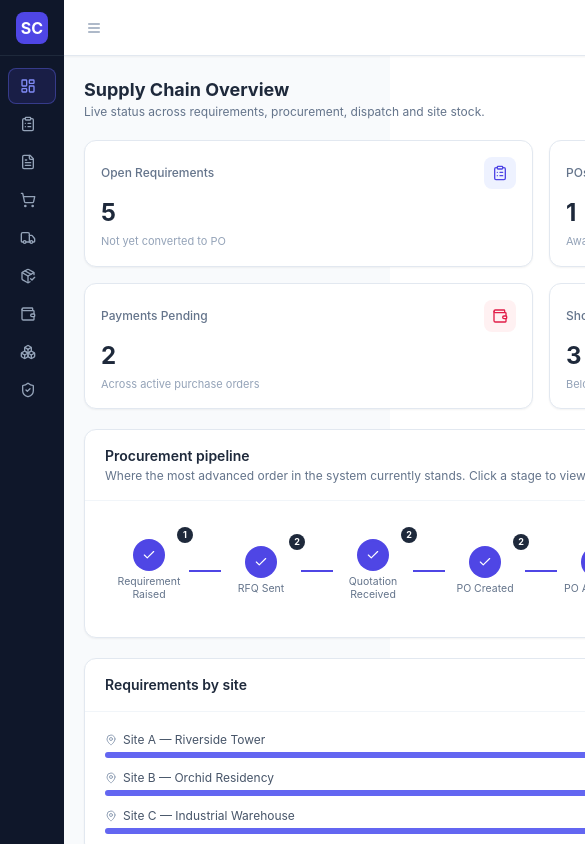
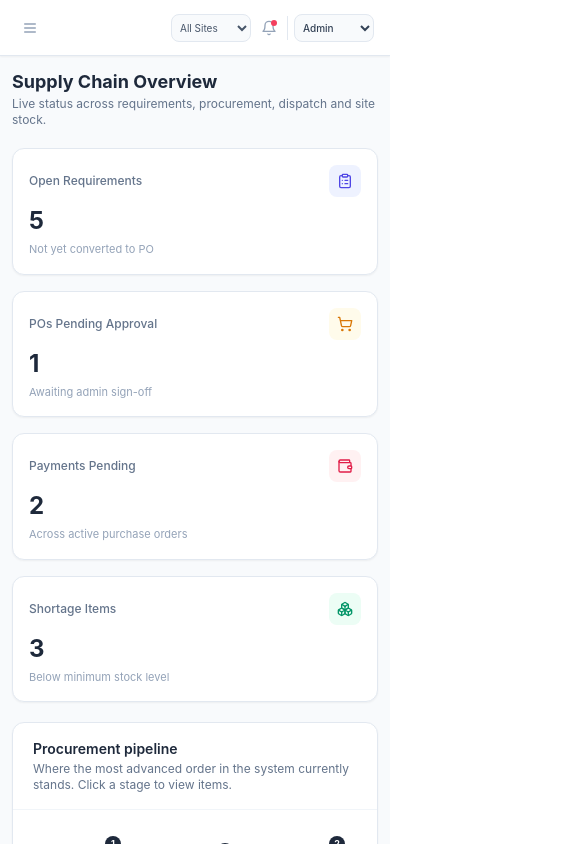
Before and after one commit to AtulMachal/Supply_Chain_Management, a React (Vite) app: page / in a window 390 px wide. Shown: the top 844 px of the page, 585 px wide, since content can reach past the window. Built offline with nearby package versions, Linux system fonts and the light colour scheme.

Commit message:
feat: make application responsive on mobile

```diff
--- a/src/App.jsx
+++ b/src/App.jsx
@@ -52,10 +52,17 @@ export default function App() {
   ];
 
   return (
-    <div className="flex h-full min-h-[720px] w-full bg-slate-50 text-slate-800" style={{ fontFamily: "Inter, ui-sans-serif, system-ui" }}>
-      <Sidebar sidebarOpen={sidebarOpen} page={page} setPage={setPage} role={role} NAV={NAV} />
+    <div className="flex h-[100dvh] w-full overflow-hidden bg-slate-50 text-slate-800" style={{ fontFamily: "Inter, ui-sans-serif, system-ui" }}>
+      {/* Mobile overlay */}
+      {sidebarOpen && (
+        <div
+          className="fixed inset-0 z-30 bg-slate-900/50 md:hidden"
+          onClick={() => setSidebarOpen(false)}
+        />
+      )}
+      <Sidebar sidebarOpen={sidebarOpen} setSidebarOpen={setSidebarOpen} page={page} setPage={setPage} role={role} NAV={NAV} />
 
-      <div className="flex min-h-0 flex-1 flex-col">
+      <div className="flex min-h-0 min-w-0 flex-1 flex-col">
         <Topbar
           setSidebarOpen={setSidebarOpen}
           siteFilter={siteFilter}
@@ -64,7 +71,7 @@ export default function App() {
           setRole={setRole}
         />
 
-        <main className="min-h-0 flex-1 overflow-y-auto p-5">
+        <main className="min-h-0 flex-1 overflow-y-auto p-3 sm:p-5">
           {page === "dashboard" && <Dashboard requirements={requirements} pos={pos} stock={stock} siteFilter={siteFilter} setPage={setPage} />}
           {page === "requirements" && (perms.requirements ? (
             <RequirementsPage requirements={requirements} setRequirements={setRequirements} siteFilter={siteFilter} />
--- a/src/components/common/Card.jsx
+++ b/src/components/common/Card.jsx
@@ -1,9 +1,9 @@
 import React from "react";
 export default function Card({ title, subtitle, right, children, className = "" }) {
   return (
-    <div className={`rounded-xl border border-slate-200 bg-white shadow-sm ${className}`}>
+    <div className={`min-w-0 rounded-xl border border-slate-200 bg-white shadow-sm ${className}`}>
       {(title || right) && (
-        <div className="flex items-center justify-between border-b border-slate-100 px-5 py-4">
+        <div className="flex flex-col sm:flex-row items-start sm:items-center justify-between gap-3 sm:gap-0 border-b border-slate-100 px-5 py-4">
           <div>
             {title && <h3 className="text-sm font-semibold text-slate-800">{title}</h3>}
             {subtitle && <p className="mt-0.5 text-xs text-slate-500">{subtitle}</p>}
--- a/src/components/layout/Sidebar.jsx
+++ b/src/components/layout/Sidebar.jsx
@@ -1,9 +1,16 @@
 import React from "react";
 import { Lock } from "lucide-react";
 
-export default function Sidebar({ sidebarOpen, page, setPage, role, NAV }) {
+export default function Sidebar({ sidebarOpen, setSidebarOpen, page, setPage, role, NAV }) {
+  const handleNavClick = (key) => {
+    setPage(key);
+    if (window.innerWidth < 768) {
+      setSidebarOpen(false);
+    }
+  };
+
   return (
-    <aside className={`${sidebarOpen ? "w-64" : "w-16"} shrink-0 bg-slate-900 transition-all duration-200 relative z-20`}>
+    <aside className={`fixed inset-y-0 left-0 z-40 flex flex-col shrink-0 transform bg-slate-900 transition-transform duration-200 md:relative md:translate-x-0 ${sidebarOpen ? "translate-x-0 w-64" : "-translate-x-full md:w-16"}`}>
       <div className="flex h-14 items-center gap-2 border-b border-slate-800 px-4">
         <div className="flex h-8 w-8 shrink-0 items-center justify-center rounded-lg bg-indigo-600 font-bold text-white">SC</div>
         {sidebarOpen && <span className="truncate text-sm font-semibold text-white">SupplyLine</span>}
@@ -15,7 +22,7 @@ export default function Sidebar({ sidebarOpen, page, setPage, role, NAV }) {
           return (
             <button
               key={n.key}
-              onClick={() => setPage(n.key)}
+              onClick={() => handleNavClick(n.key)}
               className={`group relative flex w-full items-center gap-3 rounded-lg px-3 py-2.5 text-left text-sm transition-colors
                 ${active ? "bg-indigo-600/15 text-white ring-1 ring-inset ring-indigo-500/40" : "text-slate-400 hover:bg-slate-800 hover:text-slate-200"}`}
             >
@@ -38,7 +45,7 @@ export default function Sidebar({ sidebarOpen, page, setPage, role, NAV }) {
           return (
             <button
               key={n.key}
-              onClick={() => setPage(n.key)}
+              onClick={() => handleNavClick(n.key)}
               className={`group relative flex w-full items-center gap-3 rounded-lg px-3 py-2.5 text-left text-sm transition-colors
                 ${active ? "bg-indigo-600/15 text-slate-400 ring-1 ring-inset ring-indigo-500/40" : "text-slate-600 hover:bg-slate-800/50 hover:text-slate-400"}`}
             >
--- a/src/components/layout/Topbar.jsx
+++ b/src/components/layout/Topbar.jsx
@@ -12,26 +12,26 @@ export default function Topbar({ setSidebarOpen, siteFilter, setSiteFilter, role
         <Search className="pointer-events-none absolute left-2.5 top-2.5 h-3.5 w-3.5 text-slate-400" />
         <input placeholder="Search PO, requirement, vendor…" className="w-full rounded-lg border border-slate-200 bg-slate-50 py-1.5 pl-8 pr-3 text-xs outline-none focus:border-indigo-400 focus:bg-white focus:ring-1 focus:ring-indigo-400" />
       </div>
-      <div className="ml-auto flex items-center gap-3">
+      <div className="ml-auto flex items-center gap-1.5 sm:gap-3">
         <select
           value={siteFilter}
           onChange={(e) => setSiteFilter(e.target.value)}
-          className="hidden rounded-lg border border-slate-200 bg-slate-50 px-2.5 py-1.5 text-xs text-slate-600 outline-none focus:border-indigo-400 md:block"
+          className="w-20 sm:w-auto rounded-lg border border-slate-200 bg-slate-50 px-1 sm:px-2 py-1.5 text-[10px] sm:text-xs text-slate-600 outline-none focus:border-indigo-400"
         >
           <option value="ALL">All Sites</option>
           {SITES.map((s) => <option key={s.id} value={s.id}>{s.name}</option>)}
         </select>
-        <button className="relative rounded-lg p-1.5 text-slate-400 hover:bg-slate-100">
+        <button className="relative rounded-lg p-1 sm:p-1.5 text-slate-400 hover:bg-slate-100">
           <Bell className="h-4 w-4" />
           <span className="absolute right-1 top-1 h-1.5 w-1.5 rounded-full bg-rose-500" />
         </button>
         <div className="h-6 w-px bg-slate-200" />
-        <div className="flex items-center gap-2">
-          <User className="h-4 w-4 text-slate-400" />
+        <div className="flex items-center gap-1 sm:gap-2">
+          <User className="hidden sm:block h-4 w-4 text-slate-400" />
           <select
             value={role}
             onChange={(e) => setRole(e.target.value)}
-            className="rounded-lg border border-slate-200 bg-slate-50 px-2 py-1.5 text-xs font-medium text-slate-700 outline-none focus:border-indigo-400"
+            className="w-20 sm:w-auto rounded-lg border border-slate-200 bg-slate-50 px-1 sm:px-2 py-1.5 text-[10px] sm:text-xs font-medium text-slate-700 outline-none focus:border-indigo-400"
           >
             {ROLES.map((r) => <option key={r}>{r}</option>)}
           </select>
--- a/src/pages/Dashboard.jsx
+++ b/src/pages/Dashboard.jsx
@@ -49,7 +49,7 @@ export default function Dashboard({ requirements, pos, stock, siteFilter, setPag
         <p className="text-xs text-slate-500">Live status across requirements, procurement, dispatch and site stock.</p>
       </div>
 
-      <div className="grid grid-cols-2 gap-4 lg:grid-cols-4">
+      <div className="grid grid-cols-1 gap-4 sm:grid-cols-2 lg:grid-cols-4">
         <Kpi onClick={() => setPage("requirements")} icon={ClipboardList} label="Open Requirements" value={openReqs} hint="Not yet converted to PO" tone="indigo" />
         <Kpi onClick={() => setPage("po")} icon={ShoppingCart} label="POs Pending Approval" value={pendingApproval} hint="Awaiting admin sign-off" tone="amber" />
         <Kpi onClick={() => setPage("payments")} icon={Wallet} label="Payments Pending" value={pendingPayments} hint="Across active purchase orders" tone="rose" />
@@ -88,7 +88,7 @@ export default function Dashboard({ requirements, pos, stock, siteFilter, setPag
         <Card title="Active purchase orders" className="lg:col-span-2">
           <div className="divide-y divide-slate-100">
             {pos.map((p) => (
-              <div key={p.id} className="flex items-center justify-between py-2.5 text-xs">
+              <div key={p.id} className="flex flex-col sm:flex-row sm:items-center items-start justify-between gap-2 sm:gap-0 py-2.5 text-xs">
                 <div>
                   <p className="font-semibold text-slate-700">{p.id} · {vendorName(p.vendor)}</p>
                   <p className="text-slate-400">{siteName(p.site)}</p>
@@ -107,12 +107,12 @@ export default function Dashboard({ requirements, pos, stock, siteFilter, setPag
         <Card title="Shortage alerts" right={<AlertTriangle className="h-4 w-4 text-rose-500" />}>
           <div className="grid grid-cols-1 gap-3 sm:grid-cols-2 lg:grid-cols-3">
             {shortage.map((s, i) => (
-              <div key={i} className="flex items-center justify-between rounded-lg border border-rose-100 bg-rose-50/60 px-3 py-2.5">
+              <div key={i} className="flex flex-col sm:flex-row sm:items-center justify-between gap-1 sm:gap-0 rounded-lg border border-rose-100 bg-rose-50/60 px-3 py-2.5">
                 <div>
                   <p className="text-xs font-semibold text-slate-700">{itemName(s.item)}</p>
                   <p className="text-[11px] text-slate-500">{siteName(s.site)}</p>
                 </div>
-                <div className="text-right">
+                <div className="text-left sm:text-right">
                   <p className="text-xs font-bold text-rose-600">{s.qty} {itemUnit(s.item)}</p>
                   <p className="text-[10px] text-slate-400">min {s.min}</p>
                 </div>
@@ -132,9 +132,9 @@ export default function Dashboard({ requirements, pos, stock, siteFilter, setPag
           ) : (
             <div className="divide-y divide-slate-100 rounded-lg border border-slate-200 bg-white shadow-sm">
               {itemsInSelectedStage.map((item) => (
-                <div key={item.id} className="flex items-center justify-between p-4 text-sm">
+                <div key={item.id} className="flex flex-col sm:flex-row sm:items-center items-start justify-between gap-3 sm:gap-0 p-4 text-sm">
                   <div>
-                    <div className="flex items-center gap-2">
+                    <div className="flex flex-wrap items-center gap-2">
                       <p className="font-semibold text-slate-700">{item.id}</p>
                       <Badge tone={item.type === "PO" ? "indigo" : "emerald"}>{item.type}</Badge>
                       <Badge>{item.status}</Badge>
@@ -144,7 +144,7 @@ export default function Dashboard({ requirements, pos, stock, siteFilter, setPag
                       {item.vendor && ` · Vendor: ${vendorName(item.vendor)}`}
                     </p>
                   </div>
-                  <div className="text-right">
+                  <div className="text-left sm:text-right">
                     {item.type === 'Requirement' ? (
                       <p className="font-semibold text-slate-700">{item.qty} {itemUnit(item.item)} {itemName(item.item)}</p>
                     ) : (
--- a/src/pages/POPage.jsx
+++ b/src/pages/POPage.jsx
@@ -33,7 +33,8 @@ export default function POPage({ pos, setPOs, perms }) {
               </div>
             </div>
             <div className="p-5">
-              <table className="w-full text-xs">
+              <div className="overflow-x-auto">
+                <table className="w-full text-xs">
                 <thead>
                   <tr className="text-left text-slate-400">
                     <th className="pb-2 font-medium">Item</th>
@@ -55,6 +56,7 @@ export default function POPage({ pos, setPOs, perms }) {
                   ))}
                 </tbody>
               </table>
+              </div>
 
               <div className="mt-4 flex flex-wrap items-center gap-2">
                 {perms.poApprove && p.status === "Pending Approval" && (
@@ -104,7 +106,7 @@ export default function POPage({ pos, setPOs, perms }) {
       </Modal>
 
       <Modal open={!!sendModal} onClose={() => setSendModal(null)} title={`Send ${sendModal?.id} to ${sendModal ? vendorName(sendModal.vendor) : ""}`}>
-        <div className="grid grid-cols-2 gap-3">
+        <div className="grid grid-cols-1 sm:grid-cols-2 gap-3">
           <button onClick={() => { updateStatus(sendModal.id, "Sent to Vendor"); setSendModal(null); }} className="flex items-center justify-center gap-2 rounded-lg bg-emerald-600 py-2.5 text-sm font-semibold text-white hover:bg-emerald-700">
             <MessageCircle className="h-4 w-4" /> WhatsApp
           </button>
--- a/src/pages/QuotationsPage.jsx
+++ b/src/pages/QuotationsPage.jsx
@@ -88,7 +88,7 @@ export default function QuotationsPage({ requirements, quotations, setQuotations
 
   return (
     <div className="space-y-5">
-      <div className="flex items-center justify-between">
+      <div className="flex flex-col sm:flex-row items-start sm:items-center justify-between gap-3 sm:gap-0">
         <div>
           <h1 className="text-lg font-bold text-slate-800">Quotations & Rate Comparison</h1>
           <p className="text-xs text-slate-500">Upload vendor quotations and compare rates item-wise before creating a PO.</p>
--- a/src/pages/RequirementsPage.jsx
+++ b/src/pages/RequirementsPage.jsx
@@ -32,7 +32,7 @@ export default function RequirementsPage({ requirements, setRequirements, siteFi
 
   return (
     <div className="space-y-5">
-      <div className="flex items-center justify-between">
+      <div className="flex flex-col sm:flex-row items-start sm:items-center justify-between gap-3 sm:gap-0">
         <div>
           <h1 className="text-lg font-bold text-slate-800">Material Requirements — Site-wise</h1>
           <p className="text-xs text-slate-500">Raise site material needs and dispatch RFQs to vendors.</p>
@@ -99,7 +99,7 @@ export default function RequirementsPage({ requirements, setRequirements, siteFi
               {ITEMS.map((i) => <option key={i.id} value={i.id}>{i.name}</option>)}
             </select>
           </div>
-          <div className="grid grid-cols-2 gap-3">
+          <div className="grid grid-cols-1 sm:grid-cols-2 gap-3">
             <div>
               <label className="mb-1 block text-xs font-medium text-slate-600">Quantity ({itemUnit(form.item)})</label>
               <input type="number" value={form.qty} onChange={(e) => setForm({ ...form, qty: e.target.value })} className="w-full rounded-lg border border-slate-200 px-3 py-2 text-sm outline-none focus:border-indigo-400" placeholder="0" />
@@ -129,7 +129,7 @@ export default function RequirementsPage({ requirements, setRequirements, siteFi
               ))}
             </div>
           </div>
-          <div className="grid grid-cols-2 gap-3">
+          <div className="grid grid-cols-1 sm:grid-cols-2 gap-3">
             <button onClick={() => sendToVendor("whatsapp")} className="flex items-center justify-center gap-2 rounded-lg bg-emerald-600 py-2.5 text-sm font-semibold text-white hover:bg-emerald-700">
               <MessageCircle className="h-4 w-4" /> Send via WhatsApp
             </button>
```
